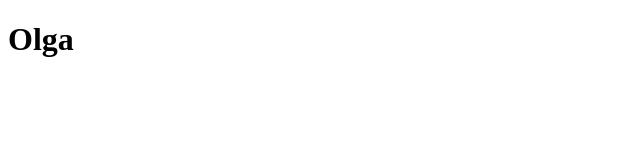
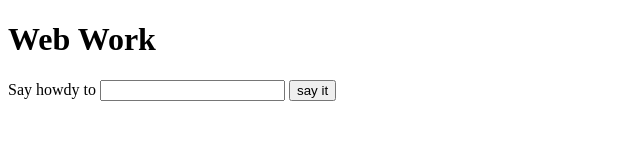
Before and after one commit to coffeesnakes/webWork, a plain HTML site: page index.html in a window 1280 px wide. Shown: the whole page, without its empty margins (0-640 px from the left). Drawn offline with Linux system fonts and the light colour scheme.

Commit message:
sayHowdy func added, script.js/html linked

```diff
--- a/index.html
+++ b/index.html
@@ -7,6 +7,17 @@
 </head>
 
 <body>
-  <h1 id="title"> Olga</h1>
+  <h1 id="title"> Web Work</h1>
+  <p>
+    Say howdy to
+    <input id="name" type="text">
+    <button onclick="sayHowdy();"> say it</button>
+  </p>
+
+
+
+
+
+  <script src="js/script.js"></script>
 </body>
 </html>
```
Also changed, not shown: js/script.js (renamed from script.js).
